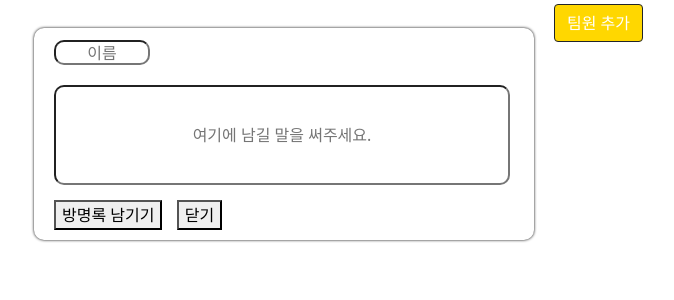
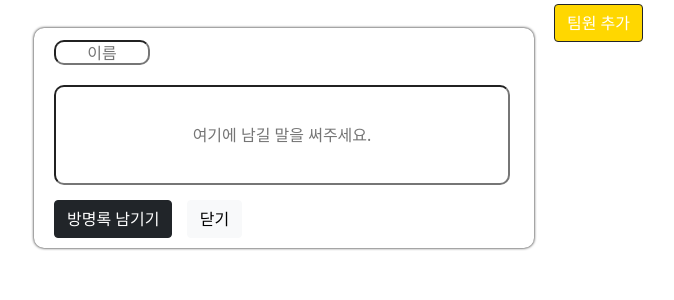
Before and after one commit to luciasty/teamIntroduction, a Flask app: page / in a window 1280 px wide. Shown: the part 142-442 px from the top of the page, without its empty margins (356-1030 px from the left). Run offline with Flask 2, Linux system fonts and the light colour scheme; data that the repository does not hold is empty.

Commit message:
주호님 기능 살짝 변경

```diff
--- a/templates/index.html
+++ b/templates/index.html
@@ -84,8 +84,8 @@
     <div>
         <input type="text" class="textbox" placeholder="여기에 남길 말을 써주세요." id="comment">
     </div>
-    <button onclick="save_comment()" type="button">방명록 남기기</button>
-    <button onclick="hide_comment()" class="hidebutton" type="button">닫기</button>
+    <button onclick="save_comment()" type="button" class="btn btn-dark">방명록 남기기</button>
+    <button onclick="hide_comment()" type="button" class="btn btn-light hidebutton">닫기</button>
 </div>
     <div class="maincard" id="maincard" style="width: 500px;"></div>
 
```
